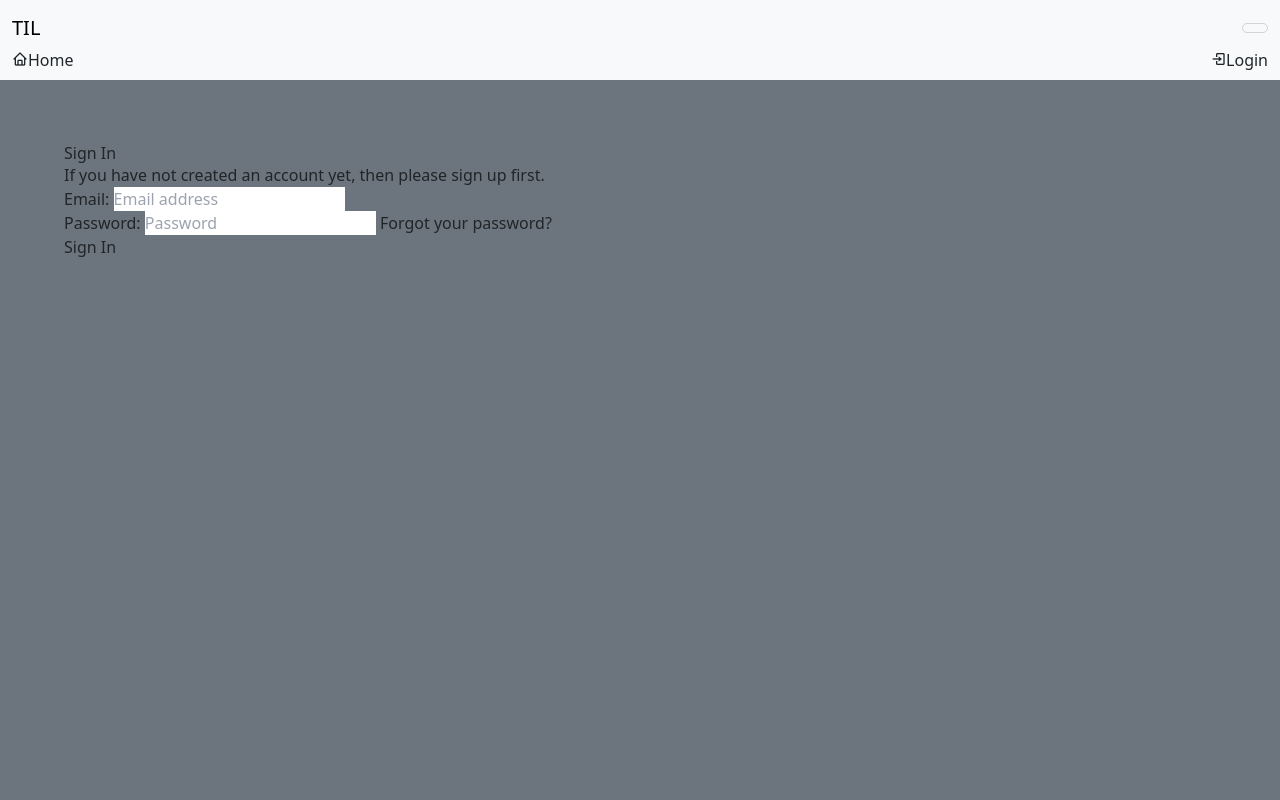
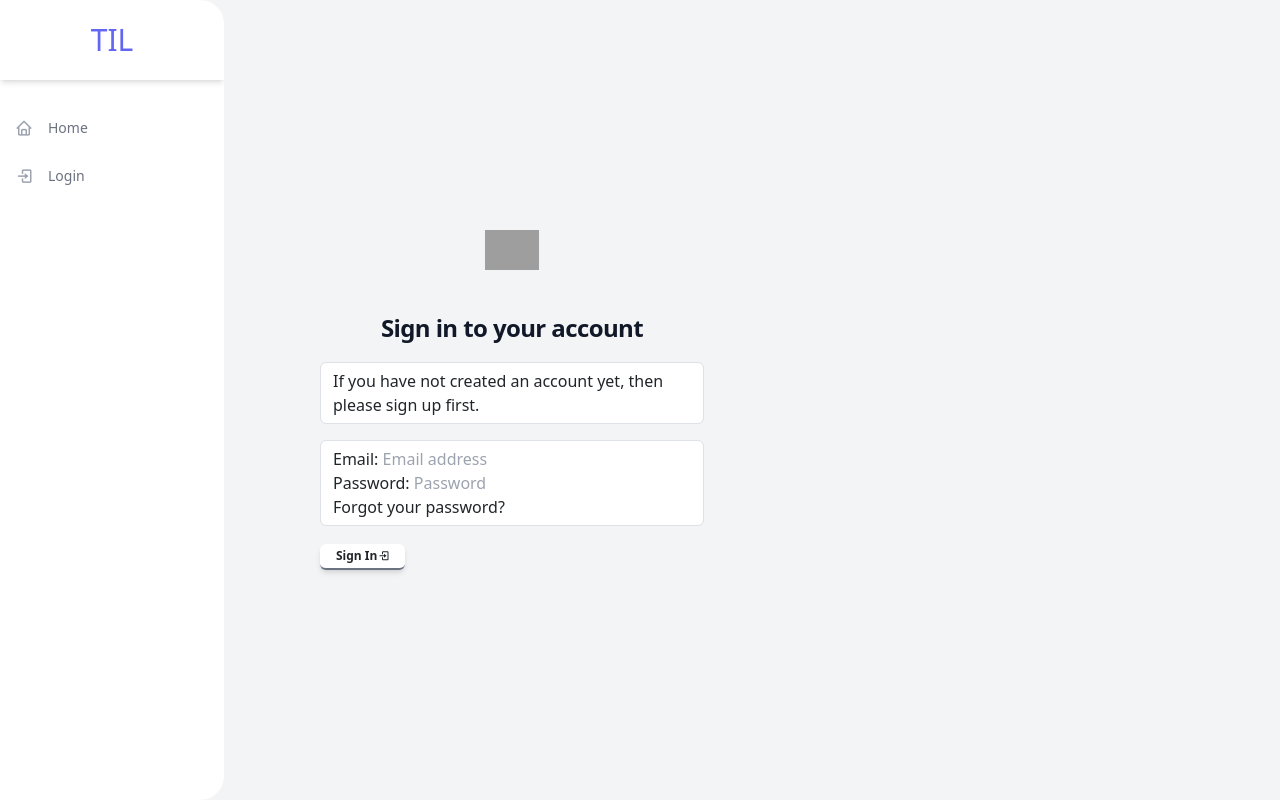
Before and after one commit to shoxwave/Dj-ango201, a Django app: page /accounts/login/ in a window 1280 px wide. Run offline with Django 5.2, Linux system fonts and the light colour scheme; some libraries are stand-ins or nearby versions; grey boxes are pictures that could not be loaded.

Commit message:
just needing to to add in the account mangagment

```diff
--- a/profiles/urls.py
+++ b/profiles/urls.py
@@ -7,4 +7,5 @@ app_name ="profiles"
 urlpatterns = [
     path("<str:username>/", views.ProfileDetailView.as_view(), name="detail"),
     path("<str:username>/follow/", views.FollowView.as_view(), name="follow"),
+    path("profiles/edit/", views.ProfileUpdateView.as_view(), name='edit_profile'),
 ]
--- a/til/templates/account/login.html
+++ b/til/templates/account/login.html
@@ -2,13 +2,14 @@
 
 {% load i18n %}
 {% load allauth account %}
-{% block head_title %}
-    {% trans "Sign In" %}
-{% endblock head_title %}
+{% block title %}Login{% endblock %}
 {% block content %}
-    {% element h1 %}
-        {% trans "Sign In" %}
-    {% endelement %}
+    <div class="flex min-h-full flex-col justify-center px-6 py-12 lg:px-8">
+        <div class="sm:mx-auto sm:w-full sm:max-w-sm">
+        <img class="mx-auto h-10 w-auto" src="https://tailwindui.com/img/logos/mark.svg?color=indigo&shade=600" alt="Your Company">
+        <div class="mb-3">
+        <h2 class="mt-10 text-center text-2xl font-bold leading-9 tracking-tight text-gray-900">Sign in to your account</h2>
+        </div>
         {% if not SOCIALACCOUNT_ONLY %}
             {% setvar link %}
                 <a href="{{ signup_url }}">
@@ -16,20 +17,26 @@
                 {% setvar end_link %}
                 </a>
             {% endsetvar %}
+            <div class="mb-3 form-control">
             {% element p %}
                 {% blocktranslate %}If you have not created an account yet, then please {{ link }}sign up{{ end_link }} first.{% endblocktranslate %}
             {% endelement %}
+            </div>
             {% url 'account_login' as login_url %}
             {% element form form=form method="post" action=login_url tags="entrance,login" %}
                 {% slot body %}
                     {% csrf_token %}
+
+                    <div class="mb-3 form-control">
                         {% element fields form=form unlabeled=True %}
                         {% endelement %}
+                    </div>
+
                     {{ redirect_field }}
                 {% endslot %}
                 {% slot actions %}
                     {% element button type="submit" tags="prominent,login" %}
-                    {% trans "Sign In" %}
+                        <button class="bg-white text-grey-800 font-bold rounded border-b-2 border-gray-500 hover:border-green-600 hover:bg-green-500 hover:text-black shadow-md py-1 px-3 text-xs inline-flex items-center">{% trans "Sign In" %}<i class='bx bx-log-in'></i></button>
                     {% endelement %}
                 {% endslot %}
             {% endelement %}
@@ -46,4 +53,5 @@
         {% if SOCIALACCOUNT_ENABLED %}
             {% include "socialaccount/snippets/login.html" with page_layout="entrance" %}
         {% endif %}
+    </div>
 {% endblock content %}
--- a/til/templates/base.html
+++ b/til/templates/base.html
@@ -10,27 +10,53 @@
     <link href="https://cdn.jsdelivr.net/npm/bootstrap@5.3.3/dist/css/bootstrap.min.css" rel="stylesheet" integrity="sha384-QWTKZyjpPEjISv5WaRU9OFeRpok6YctnYmDr5pNlyT2bRjXh0JMhjY6hW+ALEwIH" crossorigin="anonymous">
 </head>
 <body class="bg-secondary">{% load static %}
-<nav class="navbar bg-body-tertiary">
-  <div class="container-fluid">
-    <a class="navbar-brand" href="/">TIL</a>
-        <button class="navbar-toggler" type="button" data-bs-toggle="collapse" data-bs-target="#navbarNav" aria-controls="navbarNav" aria-expanded="false" aria-label="Toggle navigation">
-        </button>
+  <!-- component is from https://tailwindcomponents.com/component/sidebar-navigation -->
+  <div class="min-h-screen flex flex-row bg-gray-100">
+  <div class="flex flex-col w-56 bg-white rounded-r-3xl overflow-hidden">
+    <div class="flex items-center justify-center h-20 shadow-md">
+      <h1 class="text-3xl uppercase text-indigo-500">TIL</h1>
+    </div>
+    <ul class="flex flex-col py-4">
+      <li>
+        <a href="/" class="flex flex-row items-center h-12 transform hover:translate-x-2 transition-transform ease-in duration-200 text-gray-500 hover:text-gray-800">
+          <span class="inline-flex items-center justify-center h-12 w-12 text-lg text-gray-400"><i class="bx bx-home"></i></span>
+          <span class="text-sm font-medium">Home</span>
+        </a>
+      </li>
+      {% if request.user.is_authenticated %}
+        <li>
+            <a href="{% url 'feed:new_post' %}" class="flex flex-row items-center h-12 transform hover:translate-x-2 transition-transform ease-in duration-200 text-gray-500 hover:text-gray-800 js-toggle-modal">
+              <span class="inline-flex items-center justify-center h-12 w-12 text-lg text-gray-400"><i class="bx bx-layer-plus"></i></span>
+              <span class="text-sm font-medium">New post</span>
+            </a>
+        </li>
+        <li>
+            <a href="{% url 'account_logout' %}" class="flex flex-row items-center h-12 transform hover:translate-x-2 transition-transform ease-in duration-200 text-gray-500 hover:text-gray-800">
+            <span class="inline-flex items-center justify-center h-12 w-12 text-lg text-gray-400"><i class="bx bx-log-out"></i></span>
+            <span class="text-sm font-medium">Logout</span>
+            </a>
+        </li>
+        <li>
+        <a href="{% url 'profiles:edit_profile' %}" class="flex flex-row items-center h-12 transform hover:translate-x-2 transition-transform ease-in duration-200 text-gray-500 hover:text-gray-800">
+          <span class="inline-flex items-center justify-center h-12 w-12 text-lg text-gray-400"><i class='bx bx-edit' ></i></span>
+          <span class="text-sm font-medium">Edit Profile</span>
+        </a>
+      </li>
+      {% else %}
+        <li>
+            <a href="{% url 'account_login' %}" class="flex flex-row items-center h-12 transform hover:translate-x-2 transition-transform ease-in duration-200 text-gray-500 hover:text-gray-800">
+            <span class="inline-flex items-center justify-center h-12 w-12 text-lg text-gray-400"><i class="bx bx-log-in"></i></span>
+            <span class="text-sm font-medium">Login</span>
+            </a>
+        </li>
+      {% endif %}
+    </ul>
   </div>
-  <div class="container-fluid">
-    <a href="/" class="nav-link active" aria-current="page"><i class='bx bx-home' ></i>Home</a>
-        {% if request.user.is_authenticated %}
-        <a href="{% url 'feed:new_post' %}" class="nav-link active js-toggle-modal" aria-current="page"><i class='bx bx-layer-plus' ></i>New Post</a>
-        <a href="{% url 'account_logout' %}" class="nav-link active" aria-current="page"><i class="bx bx-log-out"></i>Logout</a>
-        {% else %}
-        <a href="{% url 'account_login' %}" class="nav-link active" aria-current="page"><i class='bx bx-log-in'></i>Login</a>
-        {% endif %}
-  </div>
-</nav>
-<div class="p-16">
+  <div class="p-16">
     {% block body %}
         {% block content %}{% endblock %}
     {% endblock %}
-
+  </div>
   {% comment %} Tailwind modal {% endcomment %}
   {% if request.user.is_authenticated %}
     <div class="relative z-10 hidden js-modal" aria-labelledby="modal-title" role="dialog" aria-modal="true">
--- a/til/urls.py
+++ b/til/urls.py
@@ -19,6 +19,7 @@ from django.urls import path
 from django.conf.urls import include
 from django.conf.urls.static import static
 from django.conf import settings
+
 from feed import urls as feed_urls
 from profiles import urls as profiles_urls
 
@@ -27,4 +28,6 @@ urlpatterns = [
     path("", include(feed_urls, namespace = "feed")),
     path("profile/", include(profiles_urls, namespace = "profiles")),
     path("accounts/", include("allauth.urls")),
+    path("profiles/edit/", include(profiles_urls, namespace='edit_profile')),
+
 ] + static(settings.MEDIA_URL, document_root=settings.MEDIA_ROOT)
```
Also changed, not shown: profiles/templates/profiles/edit_profile.html (added, +28 -0 lines), profiles/views.py (+20 -1 lines), til/templates/account/signup.html (+9 -5 lines), til/templates/includes/post.html (+24 -23 lines), profiles/models.py (line endings or trailing spaces). Lines whose indentation alone changed are shown as unchanged.
